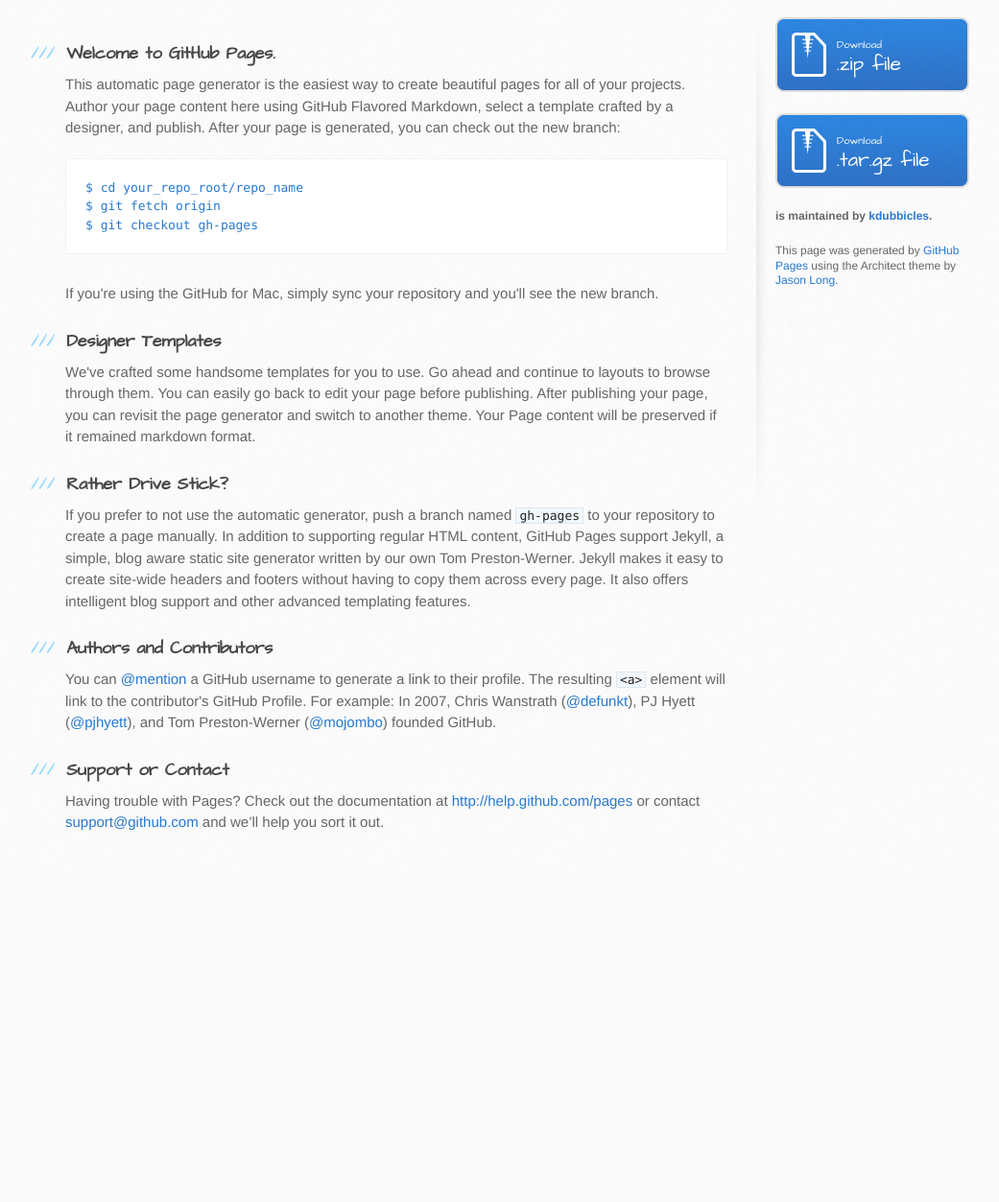
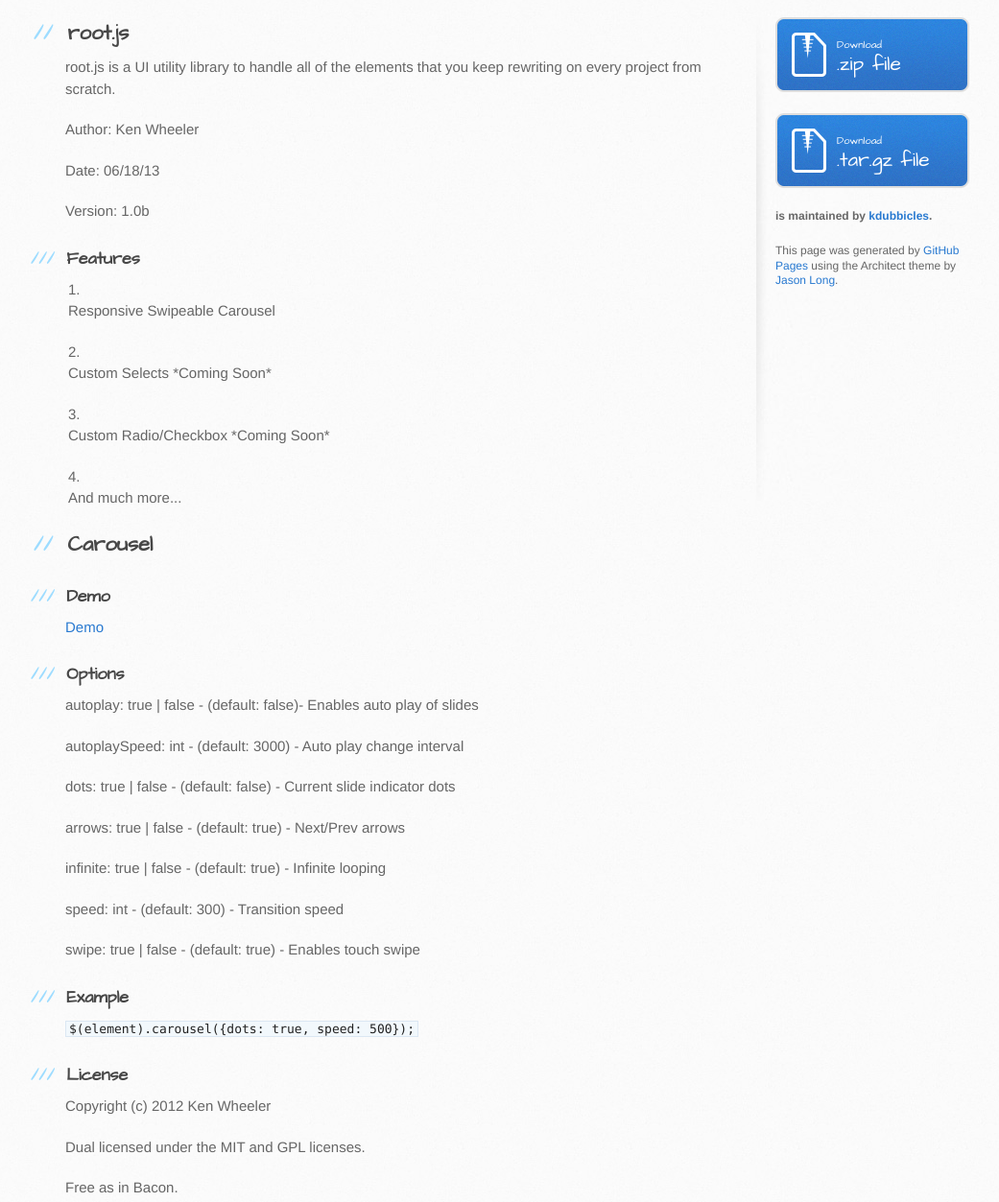
Before and after one commit to kenwheeler/handsome.js, a plain HTML site: page index.html in a window 1280 px wide. Shown: the part 180-1433 px from the top of the page at 96% size, without its empty margins (102-1143 px from the left). Before the commit the page ends 1091 px from the top, so only its background shows below. Drawn offline with Linux system fonts and the light colour scheme.

```diff
--- a/index.html
+++ b/index.html
@@ -28,37 +28,64 @@
     <div id="content-wrapper">
       <div class="inner clearfix">
         <section id="main-content">
-          <h3>
-<a name="welcome-to-github-pages" class="anchor" href="#welcome-to-github-pages"><span class="octicon octicon-link"></span></a>Welcome to GitHub Pages.</h3>
+          <h2>
+<a name="rootjs" class="anchor" href="#rootjs"><span class="octicon octicon-link"></span></a>root.js</h2>
 
-<p>This automatic page generator is the easiest way to create beautiful pages for all of your projects. Author your page content here using GitHub Flavored Markdown, select a template crafted by a designer, and publish. After your page is generated, you can check out the new branch:</p>
+<p>root.js is a UI utility library to handle all of the elements that you keep
+rewriting on every project from scratch.</p>
 
-<pre><code>$ cd your_repo_root/repo_name
-$ git fetch origin
-$ git checkout gh-pages
-</code></pre>
+<p>Author: Ken Wheeler</p>
 
-<p>If you're using the GitHub for Mac, simply sync your repository and you'll see the new branch.</p>
+<p>Date: 06/18/13</p>
+
+<p>Version: 1.0b</p>
 
 <h3>
-<a name="designer-templates" class="anchor" href="#designer-templates"><span class="octicon octicon-link"></span></a>Designer Templates</h3>
+<a name="features" class="anchor" href="#features"><span class="octicon octicon-link"></span></a>Features</h3>
 
-<p>We've crafted some handsome templates for you to use. Go ahead and continue to layouts to browse through them. You can easily go back to edit your page before publishing. After publishing your page, you can revisit the page generator and switch to another theme. Your Page content will be preserved if it remained markdown format.</p>
+<ol>
+<li><p>Responsive Swipeable Carousel</p></li>
+<li><p>Custom Selects *Coming Soon*</p></li>
+<li><p>Custom Radio/Checkbox *Coming Soon*</p></li>
+<li><p>And much more...</p></li>
+</ol><h2>
+<a name="carousel" class="anchor" href="#carousel"><span class="octicon octicon-link"></span></a>Carousel</h2>
 
 <h3>
-<a name="rather-drive-stick" class="anchor" href="#rather-drive-stick"><span class="octicon octicon-link"></span></a>Rather Drive Stick?</h3>
+<a name="demo" class="anchor" href="#demo"><span class="octicon octicon-link"></span></a>Demo</h3>
 
-<p>If you prefer to not use the automatic generator, push a branch named <code>gh-pages</code> to your repository to create a page manually. In addition to supporting regular HTML content, GitHub Pages support Jekyll, a simple, blog aware static site generator written by our own Tom Preston-Werner. Jekyll makes it easy to create site-wide headers and footers without having to copy them across every page. It also offers intelligent blog support and other advanced templating features.</p>
+<p><a href="http://www.dubmediagroup.com/root-js/">Demo</a></p>
 
 <h3>
-<a name="authors-and-contributors" class="anchor" href="#authors-and-contributors"><span class="octicon octicon-link"></span></a>Authors and Contributors</h3>
+<a name="options" class="anchor" href="#options"><span class="octicon octicon-link"></span></a>Options</h3>
 
-<p>You can <a href="https://github.com/blog/821" class="user-mention">@mention</a> a GitHub username to generate a link to their profile. The resulting <code>&lt;a&gt;</code> element will link to the contributor's GitHub Profile. For example: In 2007, Chris Wanstrath (<a href="https://github.com/defunkt" class="user-mention">@defunkt</a>), PJ Hyett (<a href="https://github.com/pjhyett" class="user-mention">@pjhyett</a>), and Tom Preston-Werner (<a href="https://github.com/mojombo" class="user-mention">@mojombo</a>) founded GitHub.</p>
+<p>autoplay: true | false - (default: false)- Enables auto play of slides</p>
+
+<p>autoplaySpeed: int - (default:  3000) - Auto play change interval</p>
+
+<p>dots: true | false - (default:  false) - Current slide indicator dots</p>
+
+<p>arrows: true | false - (default: true) - Next/Prev arrows</p>
+
+<p>infinite: true | false - (default: true) - Infinite looping</p>
+
+<p>speed: int - (default: 300) - Transition speed</p>
+
+<p>swipe: true | false - (default: true) - Enables touch swipe  </p>
 
 <h3>
-<a name="support-or-contact" class="anchor" href="#support-or-contact"><span class="octicon octicon-link"></span></a>Support or Contact</h3>
+<a name="example" class="anchor" href="#example"><span class="octicon octicon-link"></span></a>Example</h3>
 
-<p>Having trouble with Pages? Check out the documentation at <a href="http://help.github.com/pages">http://help.github.com/pages</a> or contact <a href="mailto:support@github.com">support@github.com</a> and we’ll help you sort it out.</p>
+<p><code>$(element).carousel({dots: true, speed: 500});</code></p>
+
+<h3>
+<a name="license" class="anchor" href="#license"><span class="octicon octicon-link"></span></a>License</h3>
+
+<p>Copyright (c) 2012 Ken Wheeler</p>
+
+<p>Dual licensed under the MIT and GPL licenses.</p>
+
+<p>Free as in Bacon.</p>
         </section>
 
         <aside id="sidebar">
```
Also changed, not shown: params.json (+1 -1 lines).
